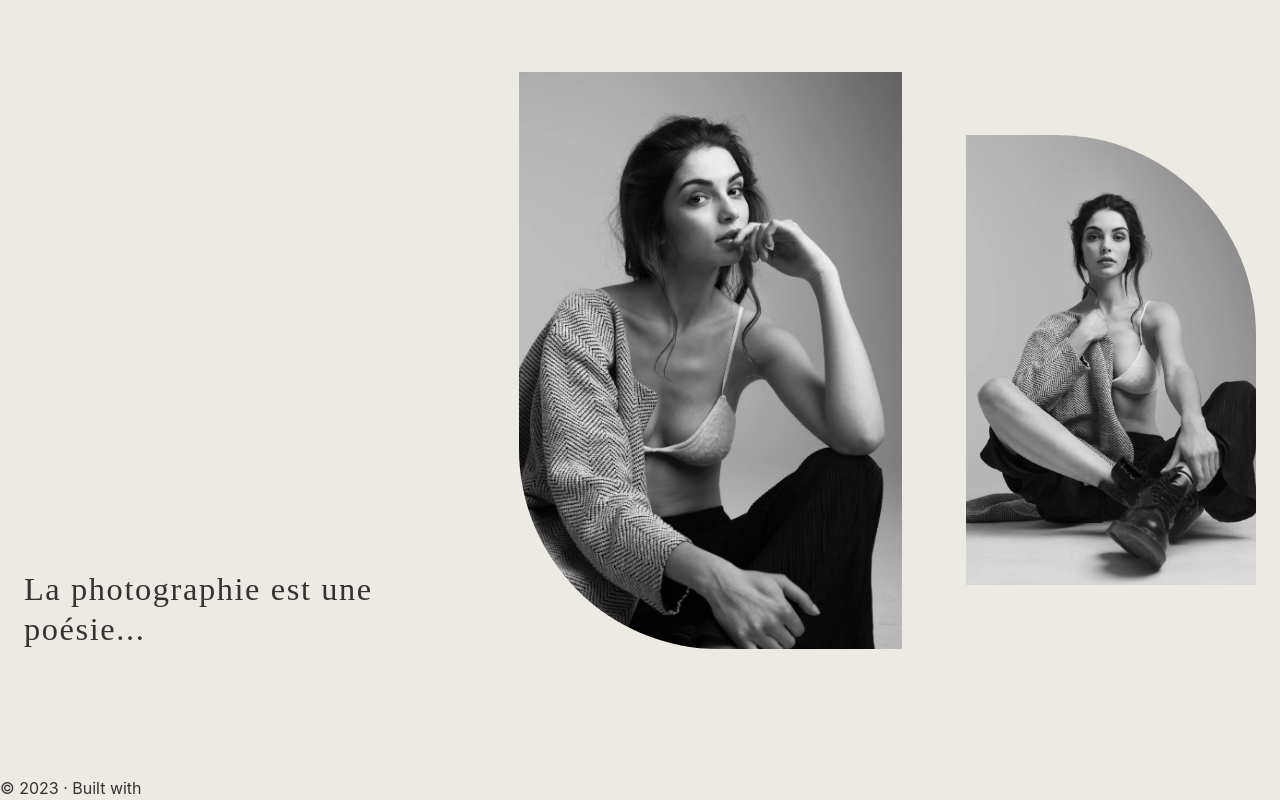
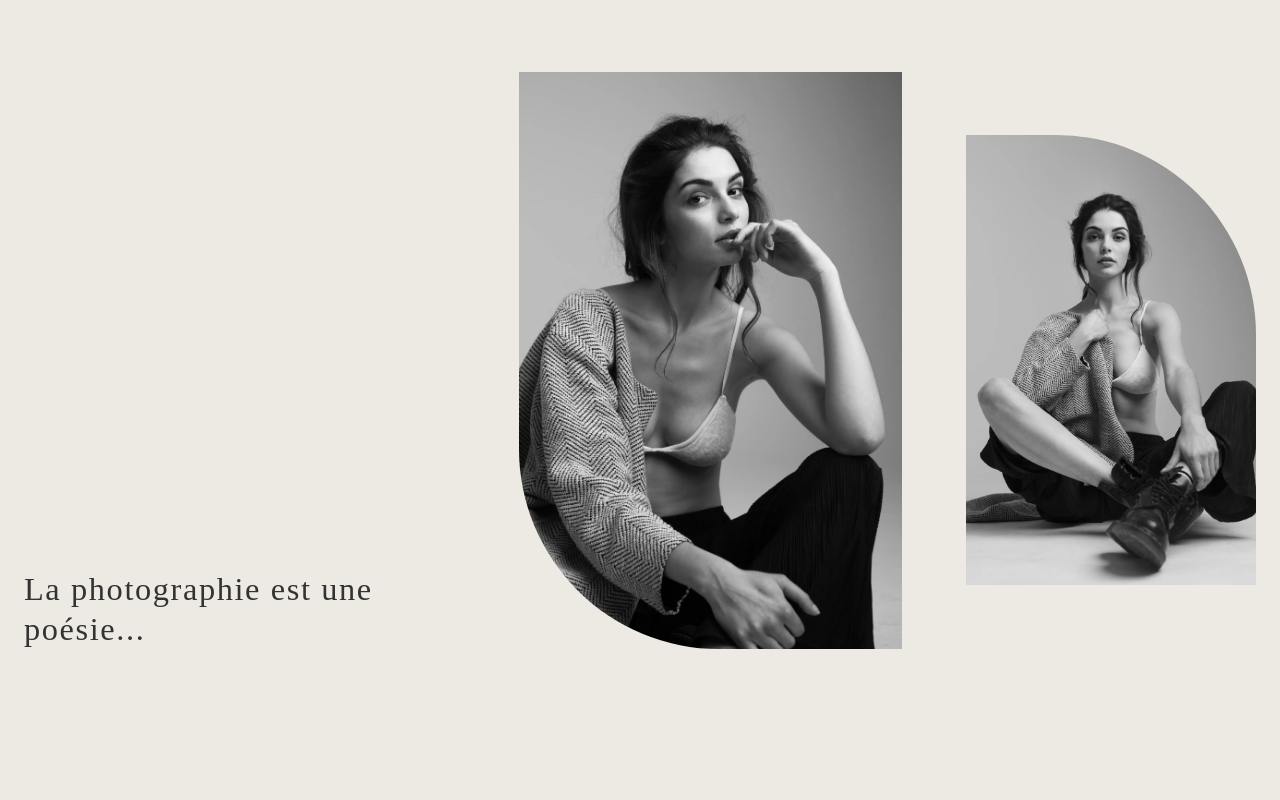
Before and after one commit to nicolasgodineau/noemie_lemoine_website, a Gatsby site: page / in a window 1280 px wide. Shown: the part 880-1680 px from the top of the page. After the commit the page ends 1656 px from the top, so only its background shows below. Built offline with nearby package versions, Linux system fonts and the light colour scheme; Gatsby itself is replaced by a stand-in of ours; a web font is replaced by a local one.

Commit message:
suppression du footer

```diff
--- a/src/components/layout.js
+++ b/src/components/layout.js
@@ -17,11 +17,10 @@ const Layout = ({ children }) => {
         {children}
       </Container>
 
-      <footer>
-        © {new Date().getFullYear()} &middot; Built with
+      {/*       <footer>
+        © {new Date().getFullYear()} &middot; Noëmie Lemoine
         {` `}
-        <a href="https://www.gatsbyjs.com">Gatsby</a>
-      </footer>
+      </footer> */}
     </ThemeProvider>
   )
 }
```
